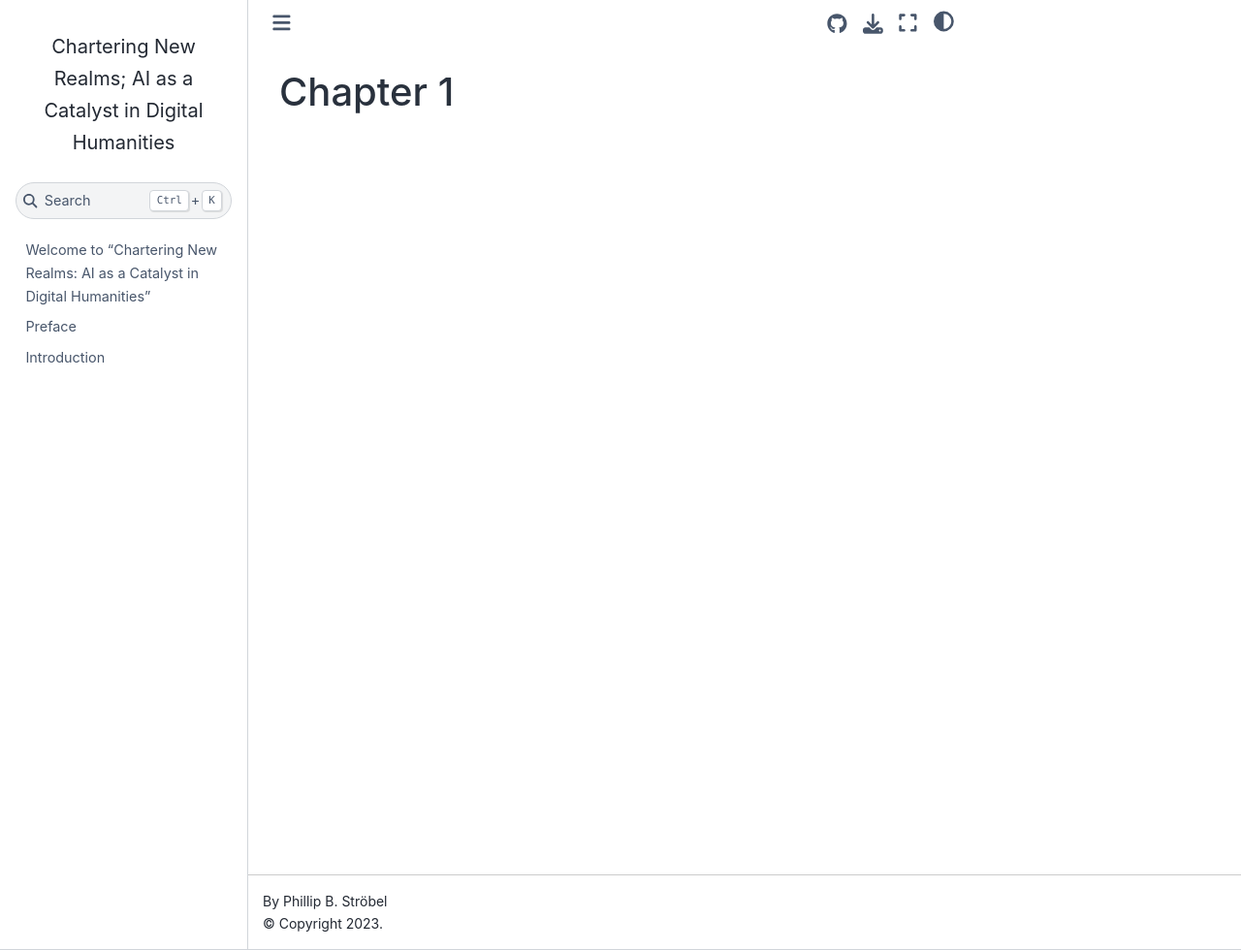
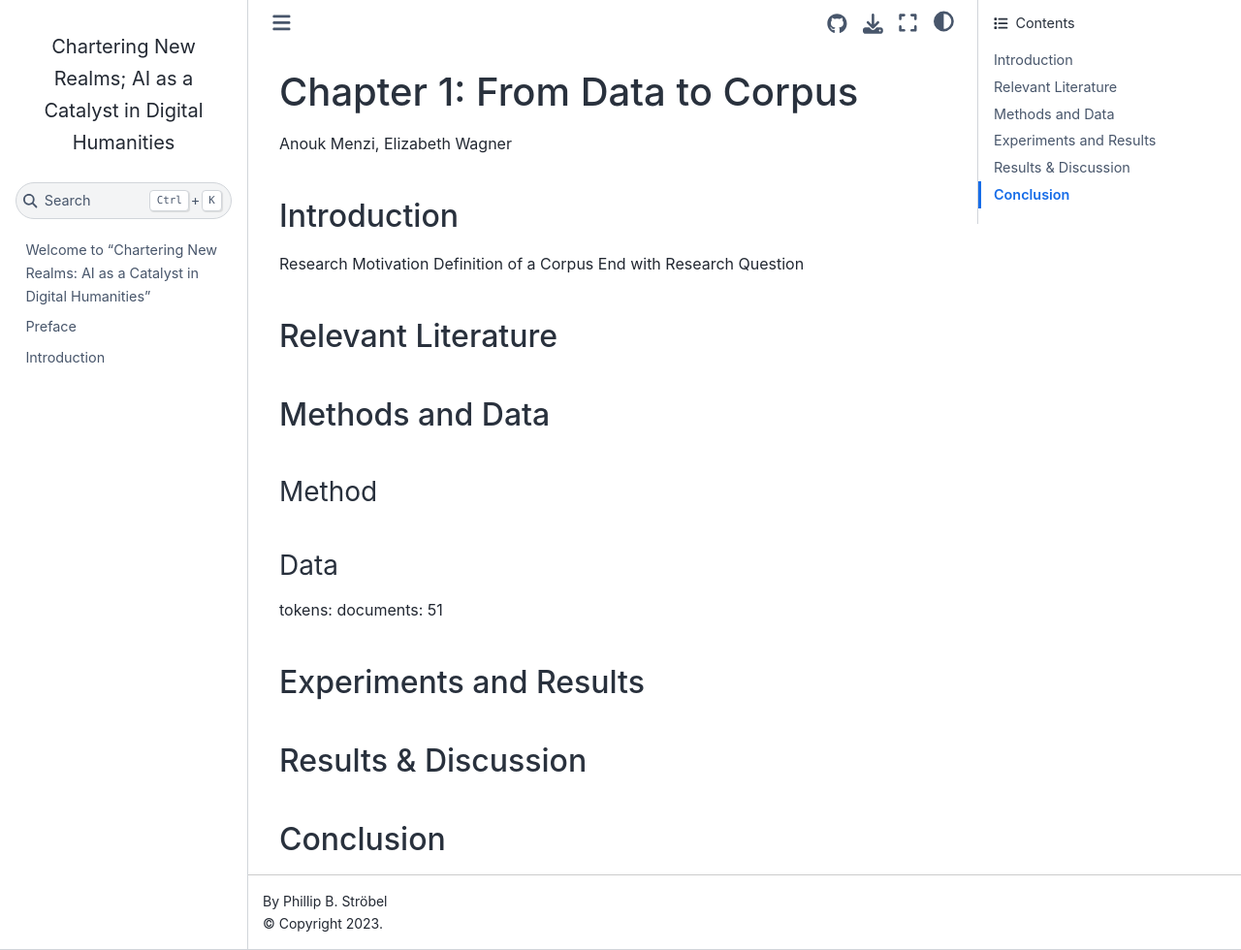
Before and after one commit to pstroe/chartering-new-realms-2024, a Jupyter Book: the page built from chapter1.md, in a window 1280 px wide and 980 px high. Shown: the whole window at 97% size. Built offline with Jupyter Book 1.0.4 settings and Sphinx 7.4.7 and the Sphinx Book theme 1.1.4, drawn with Linux system fonts in a browser that asks for light colours.

Commit message:
experiment

```diff
--- a/chapter1.md
+++ b/chapter1.md
@@ -1 +1,21 @@
-# Chapter 1
+# Chapter 1: From Data to Corpus
+Anouk Menzi, Elizabeth Wagner
+## Introduction
+Research Motivation
+Definition of a Corpus
+End with Research Question
+## Relevant Literature
+
+## Methods and Data
+
+### Method
+
+### Data
+tokens:
+documents: 51
+
+## Experiments and Results
+
+## Results & Discussion
+
+## Conclusion
```
